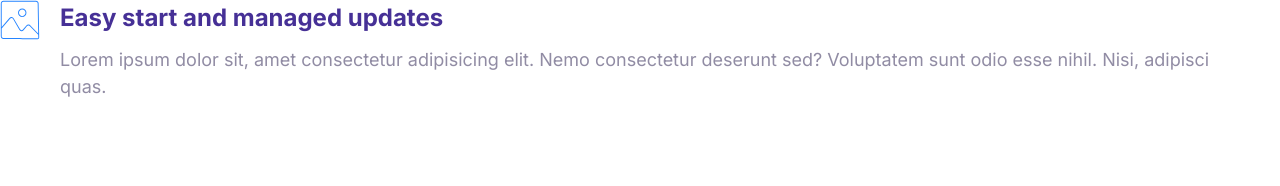
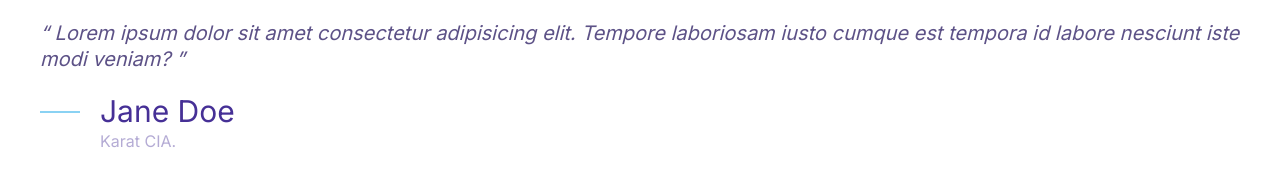
Before and after one commit to MaGabyZR/zetafy, a plain HTML site: page index.html in a window 1280 px wide. Drawn offline with Linux system fonts and the light colour scheme.

Commit message:
Build the quote component.

```diff
--- a/css/styles.css
+++ b/css/styles.css
@@ -5,6 +5,7 @@
     --color-accent: #f83909f5;
     --color-headings: #463096;
     --color-body: #918ca4;
+    --color-body-darker: #5d5287;
     --color-border: #ccc;
     --border-radius: 30px;
 }
@@ -391,3 +392,52 @@ a {
 .media__image {
     margin-top: 1rem;
 }
+
+/*Quotes*/
+/*Structure*/
+.quote {
+    font-size: 3rem;
+    font-style: italic;
+    color: var(--color-body-darker);
+    line-height: 1.3;
+}
+
+.quote__text::before {
+    content: open-quote;
+}
+
+.quote__text::after {
+    content: close-quote;
+}
+
+.quote__author {
+    font-size: 3rem;
+    font-weight: 500;
+    font-style: normal;
+    margin-bottom: 0;
+}
+
+.quote__company {
+    color: var(--color-headings);
+    opacity: 0.4;
+    font-size: 2rem;
+    font-style: normal;
+}
+
+.quote__line {
+    position: relative;
+}
+/*desktop version*/
+@media screen and (min-width: 1024px) {
+    .quote {
+        font-size: 2rem;
+    }
+
+    .quote__author {
+        font-size: 2.4 rem;
+    }
+
+    .quote__company {
+        font-size: 1.6rem;
+    }
+}
--- a/index.html
+++ b/index.html
@@ -14,19 +14,23 @@
     <link rel="stylesheet" href="css/styles.css" />
   </head>
   <body>
+    <blockquote class="quote">
+      <p class="quote__text">
+        Lorem ipsum dolor sit amet consectetur adipisicing elit. Tempore
+        laboriosam iusto cumque est tempora id labore nesciunt iste modi veniam?
+      </p>
+      <footer>
         <div class="media">
           <div class="media__image"></div>
-      <svg class="icon icon--primary">
-        <use xlink:href="images/sprite.svg#snap"></use>
+          <svg class="icon icon--primary quote__line">
+            <use xlink:href="images/sprite.svg#line"></use>
           </svg>
           <div class="media__body">
-        <h3 class="media__title">Easy start and managed updates</h3>
-        <p>
-          Lorem ipsum dolor sit, amet consectetur adipisicing elit. Nemo
-          consectetur deserunt sed? Voluptatem sunt odio esse nihil. Nisi,
-          adipisci quas.
-        </p>
+            <h3 class="media__title quote__author">Jane Doe</h3>
+            <p class="quote__company">Karat CIA.</p>
           </div>
         </div>
+      </footer>
+    </blockquote>
   </body>
 </html>
```
Also changed, not shown: components/quotes.html (added, +18 -0 lines). Lines whose indentation alone changed are shown as unchanged.
